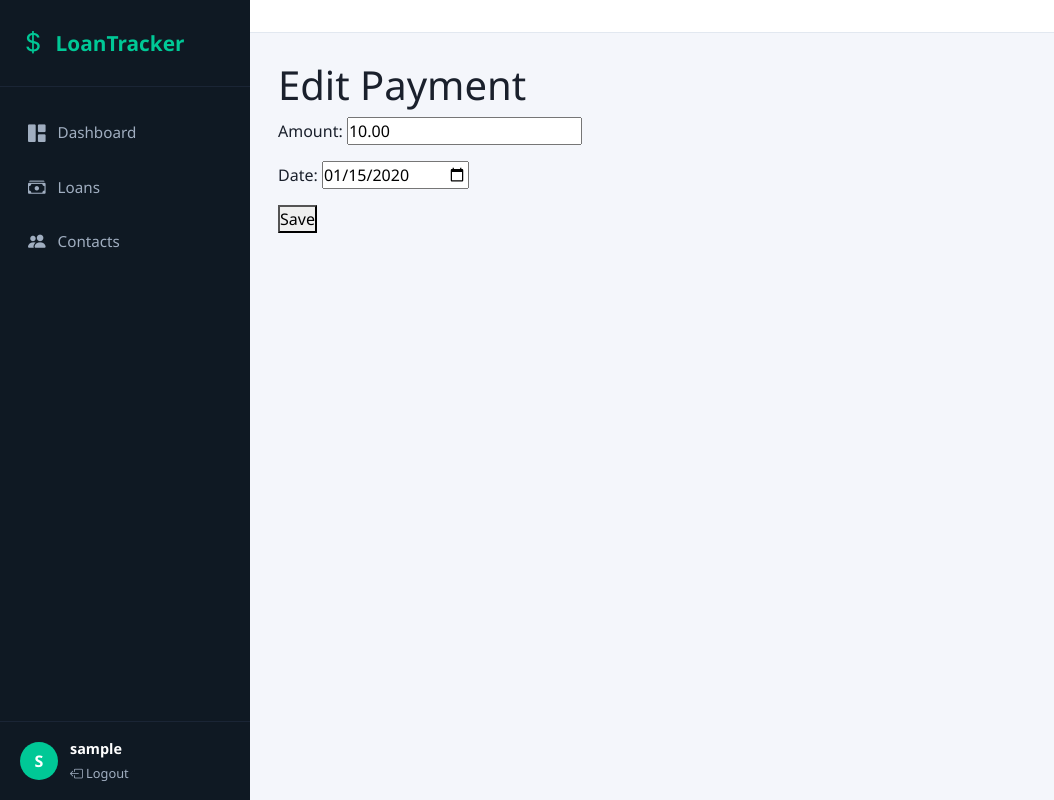
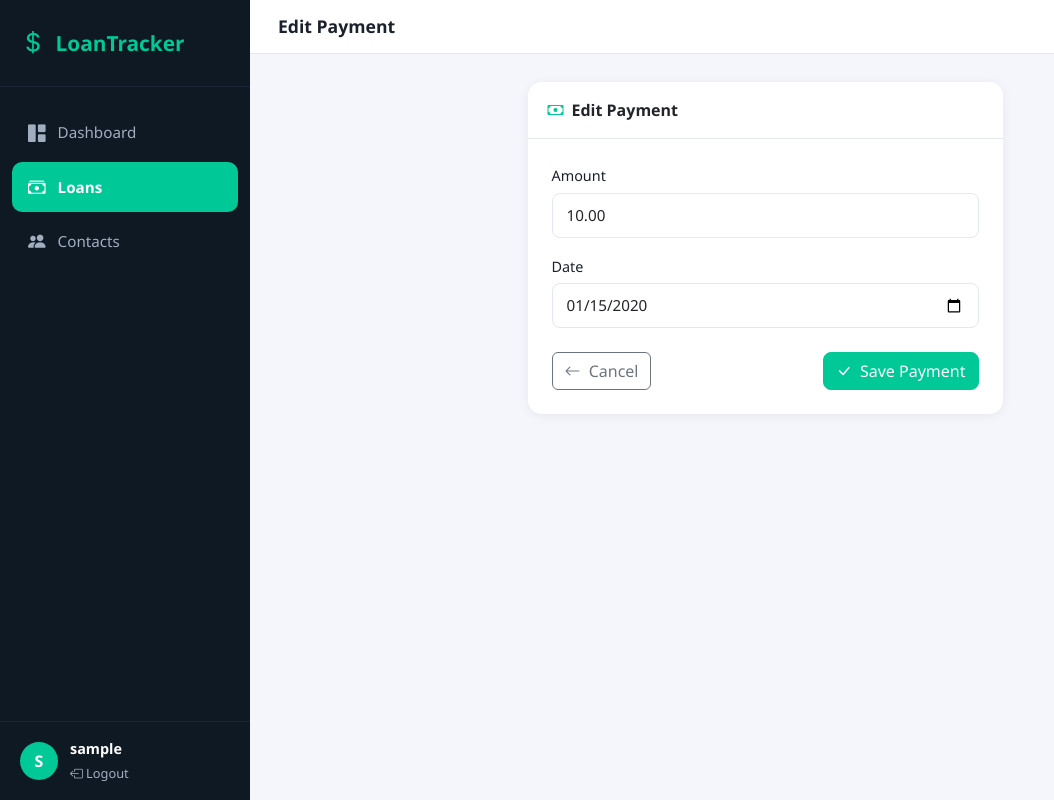
Before and after one commit to godsonginika/Loan-Tracker-App, a Django app: page /payment/1/edit/ in a window 1280 px wide. Shown: the whole page, without its empty margins (0-1054 px from the left). Run offline with Django 5.2, Linux system fonts and the light colour scheme; a user stored in the database is signed in; tables that the repository leaves empty hold one stand-in row (values such as "Sample post").

Commit message:
Updated templates

```diff
--- a/loan_tracker/settings.py
+++ b/loan_tracker/settings.py
@@ -112,3 +112,7 @@ USE_TZ = True
 
 STATIC_URL = 'static/'
 STATICFILES_DIRS = [BASE_DIR / 'static']
+
+LOGIN_URL = 'login'
+LOGOUT_REDIRECT_URL = 'login'
+LOGIN_REDIRECT_URL = 'dashboard'
--- a/loans/forms.py
+++ b/loans/forms.py
@@ -1,7 +1,7 @@
 from django import forms
 from django.db import models
 from django.contrib.auth.models import User
-from django.contrib.auth.forms import UserCreationForm
+from django.contrib.auth.forms import UserCreationForm, AuthenticationForm
 from .models import Contact, Loan, Payment
 
 class RegisterUser(UserCreationForm):
@@ -11,16 +11,33 @@ class RegisterUser(UserCreationForm):
         model = User
         fields = ['email', 'username', 'password1', 'password2']
 
+    def __init__(self, *args, **kwargs):
+        super().__init__(*args, **kwargs)
+        for field in self.fields.values():
+            field.widget.attrs['class'] = 'form-control'
+
+class CustomLoginForm(AuthenticationForm):
+    def __init__(self, *args, **kwargs):
+        super().__init__(*args, **kwargs)
+        for field in self.fields.values():
+            field.widget.attrs['class'] = 'form-control'
+
 class ContactForm(forms.ModelForm):
     class Meta:
         model = Contact
         fields = ['name', 'email', 'phone']
 
-        def clean_name(self):
-            name = self.cleaned_data.get('name')
-            if len(name) < 2:
-                raise forms.ValidationError('Name must be at least 2 characters long')
-            return name
+    def clean_name(self):
+        name = self.cleaned_data.get('name')
+        if len(name) < 2:
+            raise forms.ValidationError('Name must be at least 2 characters long')
+        return name
+
+     #  For Bootstrap
+    def __init__(self, *args, **kwargs):
+        super().__init__(*args, **kwargs)
+        for field in self.fields.values():
+            field.widget.attrs['class'] = 'form-control'
 
 class LoanForm(forms.ModelForm):
     class Meta:
@@ -33,18 +50,31 @@ class LoanForm(forms.ModelForm):
             'due_date': forms.DateInput(attrs={'type': 'date'}),
         }
 
-        def clean_principal(self):
-            principal = self.cleaned_data.get('principal')
-            if principal <= 0:
-                raise forms.ValidationError('Loan amount must be greate than zero.')
-            return principal
+    def clean_principal(self):
+        principal = self.cleaned_data.get('principal')
+        if principal <= 0:
+            raise forms.ValidationError('Loan amount must be greate than zero.')
+        return principal
 
-        def clean_due_date(self):
-            due_date = self.cleaned_data.get('due_date')
-            loan_date = self.cleaned_data.get('laon_date')
-            if due_date and loan_date and due_date < loan_date:
-                raise forms.ValidationError('Due date cannot be before the loan date.')
-            return due_date
+    def clean_due_date(self):
+        due_date = self.cleaned_data.get('due_date')
+        loan_date = self.cleaned_data.get('laon_date')
+        if due_date and loan_date and due_date < loan_date:
+            raise forms.ValidationError('Due date cannot be before the loan date.')
+        return due_date
+
+    # For Bootstrap
+    def __init__(self, *args, **kwargs):
+        self.user = kwargs.pop('user', None)
+        super().__init__(*args, **kwargs)
+        if self.user:
+            self.fields['contact'].queryset = Contact.objects.filter(owner=self.user)
+        for field in self.fields.values():
+            if hasattr(field.widget, 'attrs'):
+                field.widget.attrs['class'] = 'form-control'
+        self.fields['contact'].widget.attrs['class'] = 'form-select'
+        self.fields['direction'].widget.attrs['class'] = 'form-select'
+        self.fields['duration_type'].widget.attrs['class'] = 'form-select'
 
 class PaymentForm(forms.ModelForm):
     class Meta:
@@ -65,3 +95,10 @@ class PaymentForm(forms.ModelForm):
         if self.loan and amount > self.loan.balance():
             raise forms.ValidationError(f'Amount exceeds remaining balance of {self.loan.balance()}.')
         return amount
+
+    # For Bootstrap
+    def __init__(self, *args, **kwargs):
+        self.loan = kwargs.pop('loan', None)
+        super().__init__(*args, **kwargs)
+        for field in self.fields.values():
+            field.widget.attrs['class'] = 'form-control'
--- a/loans/urls.py
+++ b/loans/urls.py
@@ -1,3 +1,4 @@
+from loans.forms import CustomLoginForm
 from . import views
 from django.contrib.auth import views as auth_views
 from django.urls import path
@@ -5,7 +6,7 @@ from django.urls import path
 urlpatterns = [
     # Auth
     path('register/', views.register, name='register'),
-    path('login/', auth_views.LoginView.as_view(), name='login'),
+    path('login/', auth_views.LoginView.as_view(authentication_form=CustomLoginForm), name='login'),
     path('logout/', auth_views.LogoutView.as_view(), name='logout'),
 
     # Dashboard
--- a/loans/views.py
+++ b/loans/views.py
@@ -1,4 +1,4 @@
-from django.shortcuts import render, get_object_or_404
+from django.shortcuts import redirect, render, get_object_or_404
 from django.contrib.auth.decorators import login_required
 from .forms import RegisterUser
 from django.http import HttpResponse
@@ -13,9 +13,9 @@ from django.db.models import Sum
 def register(request):
     if request.method == 'POST':
         form = RegisterUser(request.POST)
-        if form.is_valid:
+        if form.is_valid():
             user = form.save()
-            return HttpResponse('User Created Successfully!')
+            return redirect('login')
     else:
         form = RegisterUser(request.POST)
 
@@ -101,6 +101,12 @@ class LoanCreateView(LoginRequiredMixin, CreateView):
     template_name = 'loans/loan_form.html'
     success_url = reverse_lazy('loan_list')
 
+    # Pass the logged in user to the form so it can filter the contact dropdown
+    def get_form_kwargs(self):
+        kwargs = super().get_form_kwargs()
+        kwargs['user'] = self.request.user
+        return kwargs
+
     def form_valid(self, form):
         form.instance.owner = self.request.user
         return super().form_valid(form)
@@ -110,6 +116,12 @@ class LoanUpdateView(LoginRequiredMixin, UpdateView):
     form_class = LoanForm
     template_name = 'loans/loan_form.html'
     success_url = reverse_lazy('loan_list')
+
+    # Pass the logged in user to the form so it can filter the contact dropdown
+    def get_form_kwargs(self):
+        kwargs = super().get_form_kwargs()
+        kwargs['user'] = self.request.user
+        return kwargs
 
     def get_queryset(self):
         return Loan.objects.filter(owner=self.request.user)
@@ -199,7 +211,7 @@ def contact_list(request):
 def create_contact(request):
     if request.method == 'POST':
         form = ContactForm(request.POST)
-        if form.is_valid:
+        if form.is_valid():
             contact = form.save(commit=False)
             contact.owner = request.user
             contact.save()
@@ -219,7 +231,7 @@ def update_contact(request, pk):
     contact = get_object_or_404(Contact, pk=pk, owner=request.user)
     if request.method == 'POST':
         form = ContactForm(request.POST, instance=contact)
-        if form.is_valid:
+        if form.is_valid():
             form.save()
             return redirect('contact_detail', pk=contact.pk)
     else:
--- a/static/css/style.css
+++ b/static/css/style.css
@@ -263,3 +263,17 @@ body { font-family: 'Segoe UI', sans-serif; background: var(--main-bg); color: v
     .main-content { margin-left: 0; }
     .wrapper { flex-direction: column; }
 }
+
+.form-control, .form-select {
+    border-radius: 8px;
+    border: 1px solid var(--border);
+    padding: 10px 14px;
+    font-size: 0.95rem;
+    font-family: 'Segoe UI', sans-serif;
+}
+
+.form-control:focus, .form-select:focus {
+    border-color: var(--primary);
+    box-shadow: 0 0 0 3px rgba(0, 200, 150, 0.15);
+    outline: none;
+}
--- a/templates/base.html
+++ b/templates/base.html
@@ -41,9 +41,12 @@
                 <div class="user-avatar">{{ user.username|first|upper }}</div>
                 <div>
                     <div class="user-name">{{ user.username }}</div>
-                    <a href="{% url 'logout' %}" class="logout-link">
-                        <i class="bi bi-box-arrow-left"></i> Logout
-                    </a>
+                    <form method="POST" action="{% url 'logout' %}">
+                        {% csrf_token %}
+                        <button type="submit" class="logout-link" style="border: none; background: none; padding: 0;">
+                            <i class="bi bi-box-arrow-left"></i> Logout
+                        </button>
+                    </form>
                 </div>
             </div>
         </div>
--- a/templates/loans/dashboard.html
+++ b/templates/loans/dashboard.html
@@ -1,6 +1,6 @@
 {% extends 'base.html' %}
 {% block nav_dashboard %}active{% endblock %}
-{% block page_title %}Dashboard{% endblock %}
+{% block page_title %}Welcome, {{user.username}}{% endblock %}
 
 {% block content %}
 
--- a/templates/loans/payment_form.html
+++ b/templates/loans/payment_form.html
@@ -1,12 +1,40 @@
 {% extends 'base.html' %}
-
-{% block title %}Payment Form - Loan Tracker{% endblock %}
+{% block nav_loans %}active{% endblock %}
+{% block page_title %}{% if object %}Edit Payment{% else %}Add Payment{% endif %}{% endblock %}
 
 {% block content %}
-    <h1>{% if object %}Edit Payment{% else %}Add Payment{% endif %}</h1>
-    <form method="post">
-        {% csrf_token %}
-        {{ form.as_p }}
-        <button type="submit">Save</button>
-    </form>
+
+<div class="row justify-content-center">
+    <div class="col-md-6">
+        <div class="card">
+            <div class="card-header d-flex align-items-center">
+                <i class="bi bi-cash me-2" style="color: var(--primary);"></i>
+                {% if object %}Edit Payment{% else %}Record Payment{% endif %}
+            </div>
+            <div class="card-body p-4">
+                <form method="post">
+                    {% csrf_token %}
+                    {% for field in form %}
+                        <div class="mb-3">
+                            <label class="form-label">{{ field.label }}</label>
+                            {{ field }}
+                            {% if field.errors %}
+                                <div class="text-danger small mt-1">{{ field.errors.0 }}</div>
+                            {% endif %}
+                        </div>
+                    {% endfor %}
+                    <div class="d-flex justify-content-between mt-4">
+                        <button type="button" onclick="history.back()" class="btn btn-outline-secondary">
+                            <i class="bi bi-arrow-left me-1"></i> Cancel
+                        </button>
+                        <button type="submit" class="btn btn-primary">
+                            <i class="bi bi-check-lg me-1"></i> Save Payment
+                        </button>
+                    </div>
+                </form>
+            </div>
+        </div>
+    </div>
+</div>
+
 {% endblock %}
--- a/templates/loans/register.html
+++ b/templates/loans/register.html
@@ -6,7 +6,7 @@
         <i class="bi bi-currency-dollar"></i>
         LoanTracker
     </div>
-    <h5 class="mb-4 text-center fw-semibold">Welcome Back</h5>
+    <h5 class="mb-4 text-center fw-semibold">Create an Account</h5>
     <form method="post">
         {% csrf_token %}
         {% for field in form %}
@@ -18,8 +18,8 @@
                 {% endif %}
             </div>
         {% endfor %}
-        <button type="submit" class="btn btn-primary w-100 mt-2">Login</button>
+        <button type="submit" class="btn btn-primary w-100 mt-2">Register</button>
     </form>
-    <p class="text-center mt-3 small">No account? <a href="{% url 'register' %}" style="color: var(--primary)">Register</a></p>
+    <p class="text-center mt-3 small">Already have an account? <a href="{% url 'login' %}" style="color: var(--primary)">Login</a></p>
 </div>
 {% endblock %}
```
Also changed, not shown: templates/loans/payment_confirm_delete.html (+28 -9 lines).
